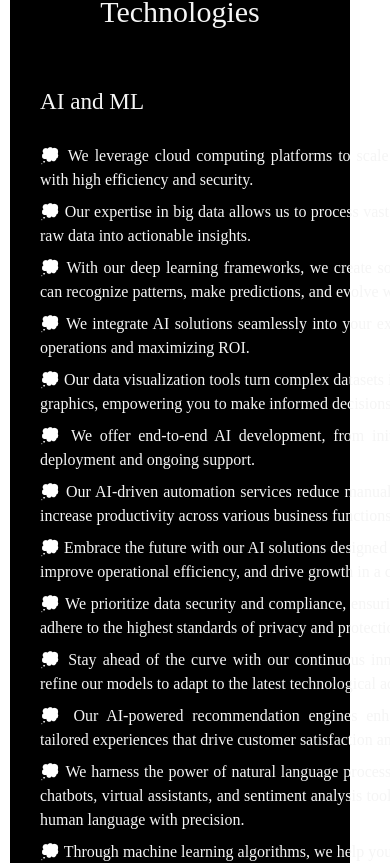
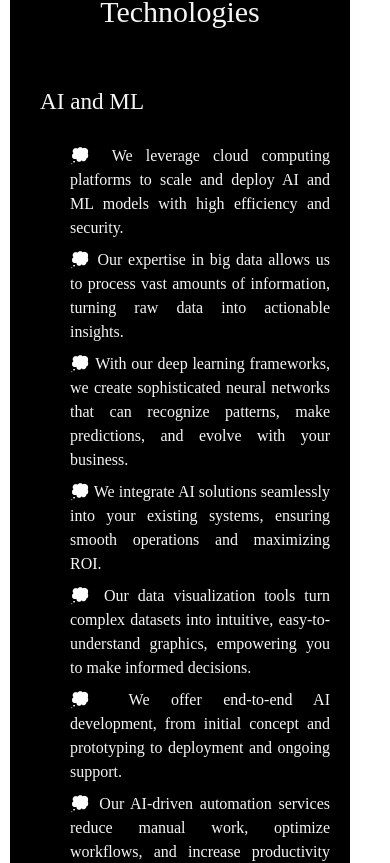
Before and after one commit to Saravana241/axcenwebsite, a React (Create React App) app: page / in a window 390 px wide. Shown: the part 6110-6973 px from the top of the page. Built offline with nearby package versions, Linux system fonts and the light colour scheme.

Commit message:
Mobile View Styles

```diff
--- a/src/Home.css
+++ b/src/Home.css
@@ -2391,6 +2391,26 @@ a.nav-link{
 dd {
   text-align: justify;
 }
+
+
+.aimlcontents p {
+  width: 270px;
+  margin-left: 30px;
+  color: whitesmoke;
+  font-family: 'Bookman Old Style';
+  }
+  .aimlcontents {
+    padding: 20px;
+    color: white;
+  }
+
+  .aimlcontents h3{
+    color: whitesmoke;
+    margin-top: -0px;
+    padding-left: 10px;
+    padding-bottom: 20px;
+    font-family: 'Bookman Old Style';
+  }
 .ibmtechdef {
   width: 300px;
   text-align: justify;
```
